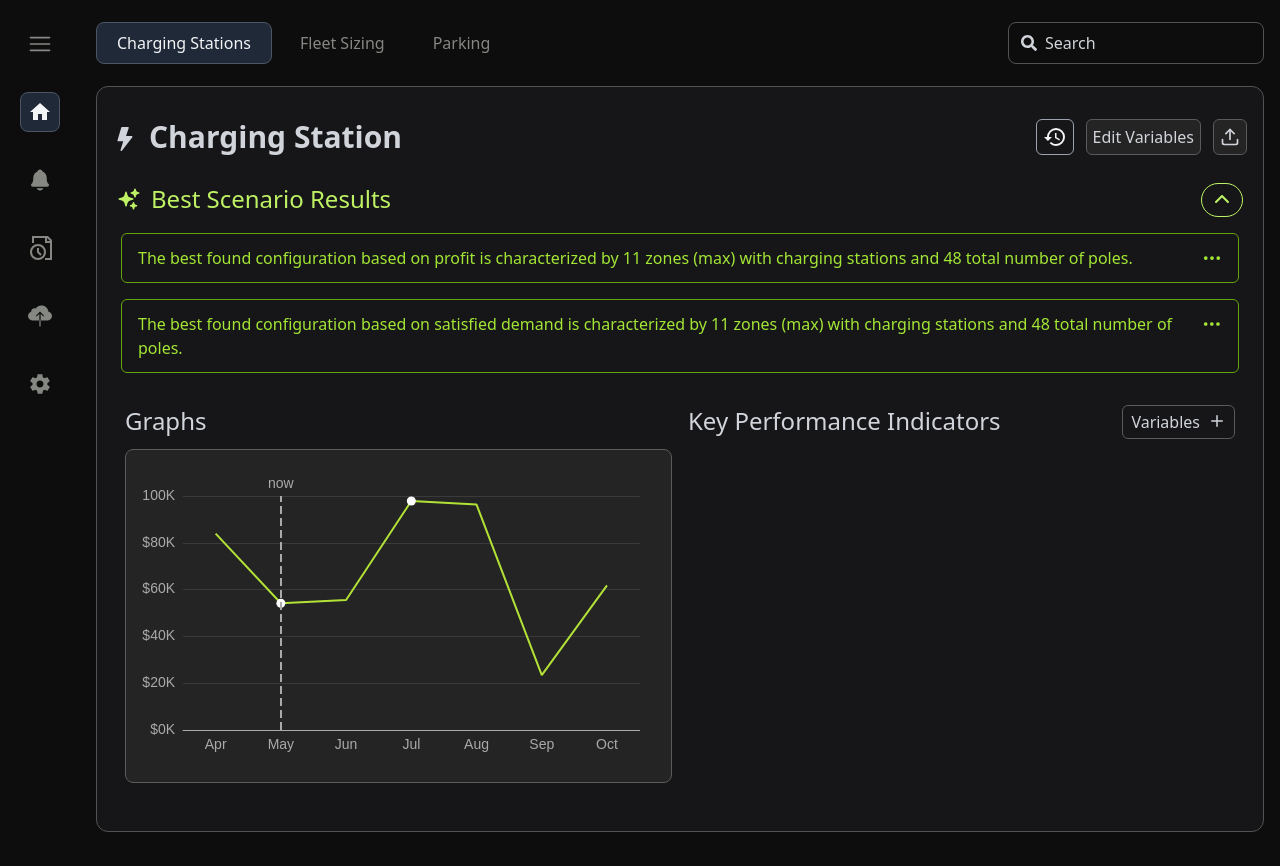
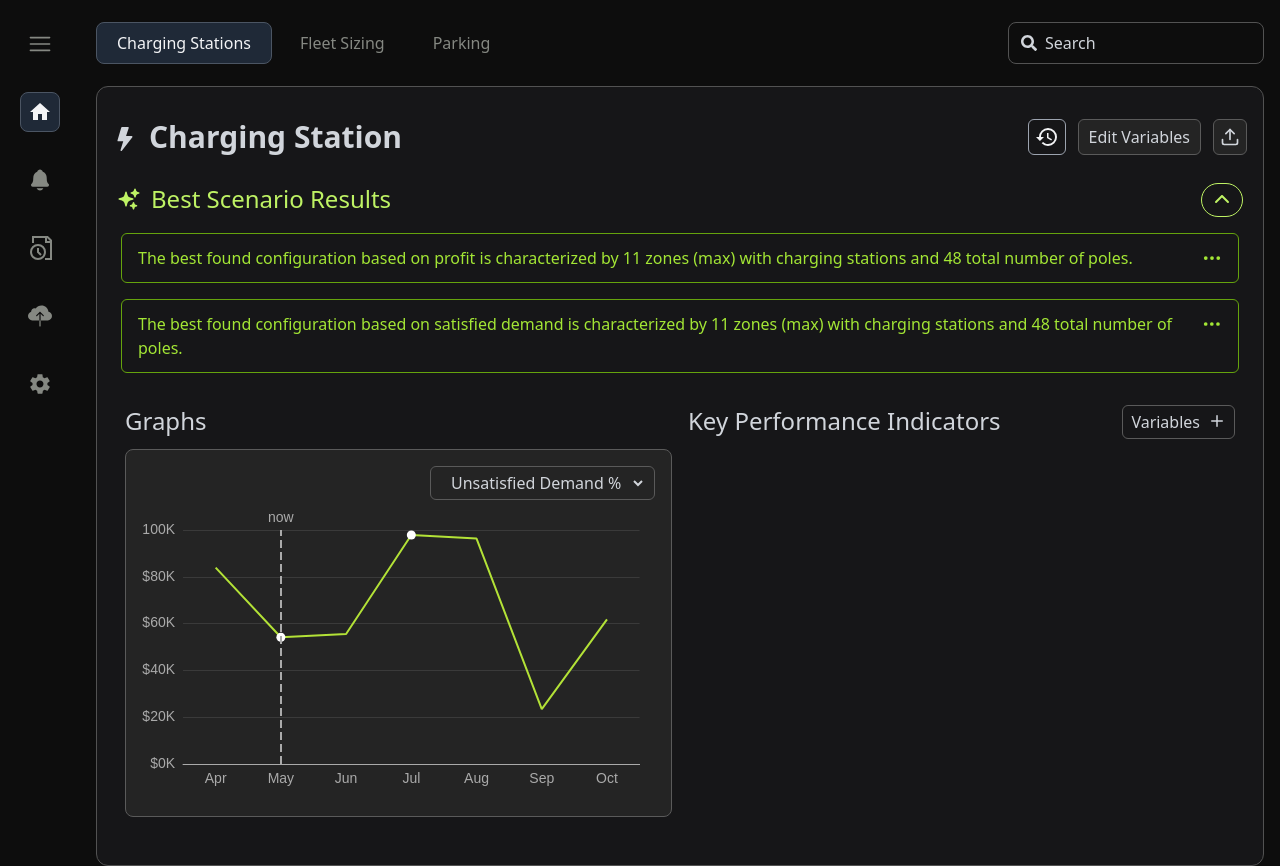
Before and after one commit to Victoriakaey/InsightGrid, a Next.js app: page / in a window 1280 px wide. Before the commit the page ends 832 px from the top, so only its background shows below. Built offline with nearby package versions, Linux system fonts and the light colour scheme.

Commit message:
refined graph component

```diff
--- a/app/components/dashboard/linechart.tsx
+++ b/app/components/dashboard/linechart.tsx
@@ -2,6 +2,8 @@
 import React from "react";
 import ReactECharts from "echarts-for-react";
 import { generateFakeChartData } from "@/lib/helperFunctions";
+import { BsQuestionCircle } from "react-icons/bs";
+import { IoArrowUpCircleOutline } from "react-icons/io5";
 
 export default function LineChart() {
   const { months, values } = generateFakeChartData();
@@ -84,12 +86,44 @@ export default function LineChart() {
     ],
     tooltip: {
       trigger: "axis",
+      backgroundColor: "rgba(36, 36, 36, 0.8)",
+      borderColor: "#AAA",
+      textStyle: {
+        color: "#AAA",
+        fontSize: 14,
+      },
+      formatter: (params: any) => {
+        const data = params[0];
+        const value = data.value.toLocaleString();
+        const percentage = "4.6% above target";
+        return `
+          <div class="p-1">
+            <div class="text-xs flex items-center justify-between mb-2">
+                <div class="text-lg font-bold text-gray-100">$${value}k</div>
+                <div class="rounded-full items-center px-1 border border-dashboardGraphText ">?</div>
+            </div>
+            <div class="text-xs flex items-center">
+                <div class="text-lime-500 rounded-full px-0.5 border border-lime-500 bg-lime-900">⬆</div>
+                <span class="ml-1">${percentage}</span>
+            </div>
+        </div>
+        `;
+      },
     },
   };
 
   return (
-    <div>
+    <div className="flex flex-col">
+      <div className="flex justify-end">
+        <div className="flex px-2 py-1 bg-dashboardButtonBg border border-dashboardButtonBorder rounded-md">
+          <select className="px-2 bg-dashboardButtonBg outline-none">
+            <option>Unsatisfied Demand %</option>
+          </select>
+        </div>
+      </div>
       <ReactECharts option={options} />
     </div>
   );
 }
+
+// ↑
--- a/tailwind.config.ts
+++ b/tailwind.config.ts
@@ -16,6 +16,7 @@ export default {
         buttonBorder: "#525252",
         dashboardButtonBg: "#242424",
         dashboardButtonBorder: "#5A5A5A",
+        dashboardGraphText: "#AAA",
       },
     },
   },
```
